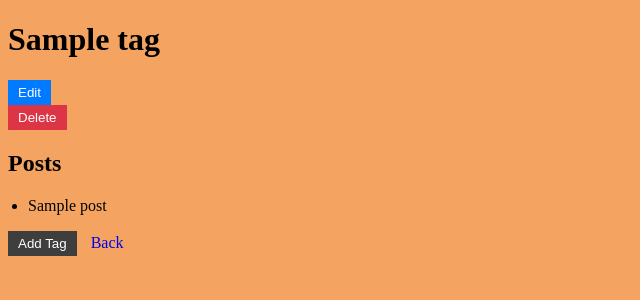
After one commit to OspreyFly/flask-blogly, a Flask app: page /tags/1 in a window 1280 px wide. The commit adds this page. Shown: the top 300 px of the page, without its empty margins (0-640 px from the left). Run offline with Flask 3, Linux system fonts and the light colour scheme; tables that the repository leaves empty hold one stand-in row (values such as "Sample post").

Commit message:
Completed part 3

```diff
--- a/app.py
+++ b/app.py
@@ -1,5 +1,5 @@
 from flask import Flask, render_template, request, redirect
-from models import db, connect_db, Person, Post
+from models import db, connect_db, Person, Post, Tag, PostTag
 
 app = Flask(__name__)
 app.config['SQLALCHEMY_DATABASE_URI'] = 'postgresql:///blogly'
@@ -65,33 +65,74 @@ def delete_person(person_id):
 @app.route("/users/<int:user_id>/posts/new", methods=["GET"])
 def showPostForm(user_id):
     user = Person.query.get_or_404(user_id)
-    return render_template("post_new_form.html", user=user)
+    tags = Tag.query.all()
+    return render_template("post_new_form.html", user=user, tags=tags)
 
 @app.route("/users/<int:user_id>/posts/new", methods=["POST"])
 def newPost(user_id):
+    tags = request.form.getlist("tags[]")
+
     title = request.form['title']
     content = request.form['content']
-    post = Post(title=title, content=content, author_id=user_id)
+    author_id = user_id
+
+    post = Post(title=title, content=content, author_id=author_id)
     db.session.add(post)
     db.session.commit()
+
+    selected_tags = []
+    for tag in tags:
+        tag = Tag.query.filter_by(name=tag).first()
+        if tag is not None:
+            selected_tags.append(tag)
+
+    post.tags.extend(selected_tags)
+    db.session.commit()
+
     return redirect(f"/posts/{post.id}")
 
 @app.route("/posts/<int:post_id>")
 def show_post(post_id):
     post = Post.query.get_or_404(post_id)
-    return render_template("post_detail_page.html", post=post)
+    author = Person.query.get_or_404(post.author_id)
+    tags = post.tags
+    return render_template("post_detail_page.html", post=post, author=author, tags=tags)
 
 @app.route("/posts/<int:post_id>/edit", methods=["GET"])
 def edit_post_get(post_id):
     post = Post.query.get_or_404(post_id)
-    return render_template("post_edit_page.html", post=post)
+    tags = post.tags
+    all_tags = Tag.query.all()
+
+    return render_template("post_edit_page.html", post=post, tags=tags, all_tags=all_tags)
 
 @app.route("/posts/<int:post_id>/edit", methods=["POST"])
 def edit_post_post(post_id):
-    post = Post.query.get_or_404(post_id)
+    post = Post.query.get(post_id)
+    if post is None:
+        return "Post not found", 404
+
     post.title = request.form['title']
     post.content = request.form['content']
+
+    tag_names = request.form.getlist("tags[]")
+
+    post.tags.clear()
+
+    selected_tags = []
+    for tag_name in tag_names:
+        tag = Tag.query.filter_by(name=tag_name).first()
+        if tag is None:
+            tag = Tag(name=tag_name)
+            db.session.add(tag)
+        selected_tags.append(tag)
+
+    for tag in selected_tags:
+        if tag not in post.tags:
+            post.tags.append(tag)
+
     db.session.commit()
+
     return redirect(f"/posts/{post_id}")
 
 @app.route("/posts/<int:post_id>/delete", methods=["POST"])
@@ -100,3 +141,48 @@ def delete_post(post_id):
     db.session.delete(post)
     db.session.commit()
     return redirect("/users")
+
+
+"""Handle Tags"""
+
+@app.route("/tags")
+def tagDir():
+    tags = Tag.query.all()
+    return render_template("tags.html", tags=tags)
+
+@app.route("/tags/<int:tag_id>")
+def show_tag(tag_id):
+    tag = Tag.query.get_or_404(tag_id)
+    posts = tag.posts
+    return render_template("tag_detail_page.html", tag=tag, posts=posts)
+
+@app.route("/tags/new")
+def showTagForm():
+    return render_template("tag_new_form.html")
+
+@app.route("/tags/new", methods=["POST"])
+def newTag():
+    name = request.form['name']
+    tag = Tag(name=name)
+    db.session.add(tag)
+    db.session.commit()
+    return redirect(f"/tags/{tag.id}")
+
+@app.route("/tags/<int:tag_id>/edit")
+def edit_tag_get(tag_id):
+    tag = Tag.query.get_or_404(tag_id)
+    return render_template("tag_edit_page.html", tag=tag)
+
+@app.route("/tags/<int:tag_id>/edit", methods=["POST"])
+def edit_tag_post(tag_id):
+    tag = Tag.query.get_or_404(tag_id)
+    tag.name = request.form['name']
+    db.session.commit()
+    return redirect(f"/tags/{tag_id}")
+
+@app.route("/tags/<int:tag_id>/delete", methods=["POST"])
+def delete_tag(tag_id):
+    tag = Tag.query.get_or_404(tag_id)
+    db.session.delete(tag)
+    db.session.commit()
+    return redirect("/tags")
--- a/static/css/styles.css
+++ b/static/css/styles.css
@@ -1,9 +1,35 @@
 html{
-    background-color:lightsalmon;
+    background-color:sandybrown;
 }
 
+ul {
+    padding-left: 20px;
+}
+
+li {
+    margin-bottom: 10px; /* Add spacing between list items */
+    display: list-item;
+}
+
+h1 {
+    margin-right: 15px;
+}
+
+a {
+    text-decoration: none;
+}
 /* CSS to style the user info container */
-#user_info {
+
+#user_name_title {
+    display: flex;
+    align-items: center;
+}
+
+#user_posts {
+    margin-top: 20px; /* Add spacing between user info and posts */
+}
+
+.horiz-align {
     display: flex;
     align-items: center;
 }
@@ -20,6 +46,15 @@ html{
 /* CSS to style the user info div */
 .user-info {
     display: inline-block;
+    vertical-align: middle;
+}
+
+.add-btn{
+    background-color: #3e3e3e;
+    color: #fff;
+    border: none;
+    padding: 5px 10px;
+    margin-right: 10px; /
 }
 
 /* CSS to style the Edit button */
@@ -39,17 +74,11 @@ html{
     padding: 5px 10px;
 }
 
-#user_posts {
-    margin-top: 20px; /* Add spacing between user info and posts */
-}
-
-ul {
-    padding-left: 20px;
-}
-
-li {
-    margin-bottom: 10px; /* Add spacing between list items */
-    display: list-item;
+.back-btn {
+    background-color: #3e3e3e;
+    color: #fff;
+    border: none;
+    padding: 5px 10px;
 }
 
 .link-style {
@@ -63,10 +92,9 @@ li {
     color: #007bff; /* Change to a different color when hovered over */
 }
 
-.delete-button {
-
+.tag {
+    color: white;
+    background-color: #007bff;
+    border-radius: 5px;
+    padding: 2px;
 }
-
-.add-btn{
-    margin-bottom: 10px;
-}
--- /dev/null
+++ b/templates/tag_detail_page.html
@@ -0,0 +1,23 @@
+{% extends 'base.html' %}
+
+{% block title %} Blogly {% endblock %}
+
+{% block content %}
+<h1>{{ tag.name }}</h1>
+<a href="/tags/{{tag.id}}/edit">
+    <button class="edit-button">Edit</button>
+</a>
+<form action="/tags/{{tag.id}}/delete" method="post">
+    <input type="submit" value="Delete" class="delete-button">
+</form>
+<h2>Posts</h2>
+<ul>
+    {% for post in posts %}
+    <li><a href="/posts/{{ post.id }}" class="link-style">{{ post.title }}</a></li>
+    {% endfor %}
+</ul>
+<a href="/tags/new">
+    <button class="add-btn">Add Tag</button>
+</a>
+<a href="/tags">Back</a>
+{% endblock %}
--- a/templates/users.html
+++ b/templates/users.html
@@ -12,6 +12,9 @@
 </ul>
 {% endfor %}
 <a href="/users/new">
-    <button>Add Person</button>
+    <button class="add-btn">Add Person</button>
+</a>
+<a href="/tags">
+    <button class="back-btn">All Tags</button>
 </a>
 {% endblock %}
```
Also changed, not shown: models.py (+13 -5 lines), seed.py (+14 -3 lines), templates/post_detail_page.html (+7 -0 lines), templates/post_edit_page.html (+14 -0 lines), templates/post_new_form.html (+11 -1 lines), templates/tag_edit_page.html (added, +15 -0 lines), templates/tag_new_form.html (added, +15 -0 lines), templates/tags.html (added, +20 -0 lines), templates/user_detail_page.html (+11 -7 lines).
